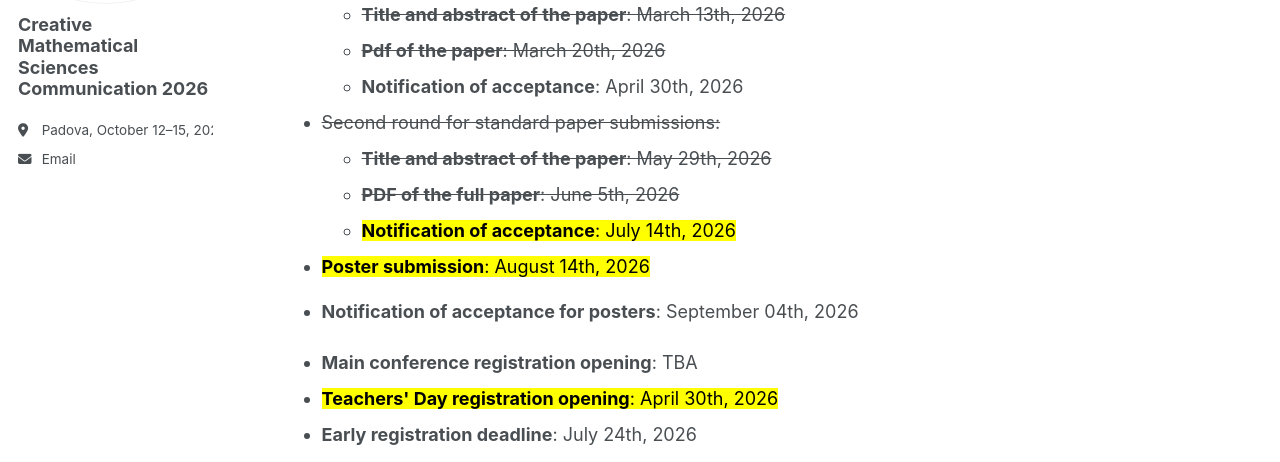
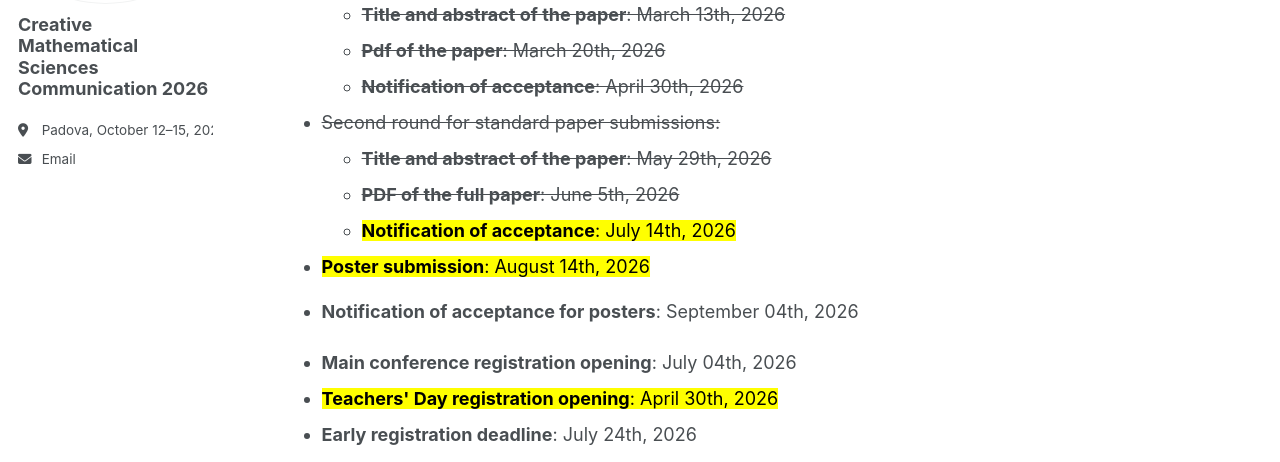
Before and after one commit to CMSC2026/cmsc2026.github.io, a Jekyll site: the page built from _pages/dates.md, in a window 1280 px wide and 1253 px high. Shown: the part 216-678 px from the top of the window. Built offline with Jekyll 4.4.1, drawn with Linux system fonts in a browser that asks for light colours; a script that is not in the unit is left out.

Commit message:
update dates

```diff
--- a/_pages/dates.md
+++ b/_pages/dates.md
@@ -9,7 +9,7 @@ author_profile: true
 - <s>First round for standard paper submissions:</s>
    - <s><b>Title and abstract of the paper</b>: March 13th, 2026</s>
    - <s><b>Pdf of the paper</b>: March 20th, 2026</s>
-   - <b>Notification of acceptance</b>: April 30th, 2026
+   - <s><b>Notification of acceptance</b>: April 30th, 2026</s>
 
 - <s>Second round for standard paper submissions:</s>
    - <s><b>Title and abstract of the paper</b>: May 29th, 2026</s>
@@ -20,7 +20,7 @@ author_profile: true
 - <mark style="background-color: yellow"><b>Poster submission</b>: August 14th, 2026</mark>
 - <b>Notification of acceptance for posters</b>: September 04th, 2026
 
- - <b>Main conference registration opening</b>: TBA
+ - <b>Main conference registration opening</b>: July 04th, 2026
  - <mark style="background-color: yellow"><b>Teachers' Day registration opening</b>: April 30th, 2026</mark>
  - <b>Early registration deadline</b>: July 24th, 2026
  - <b>Late registration deadline</b>: September 18th, 2026
```
